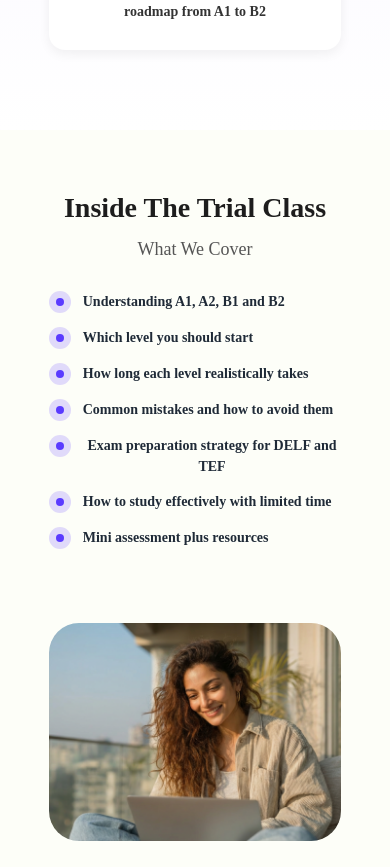
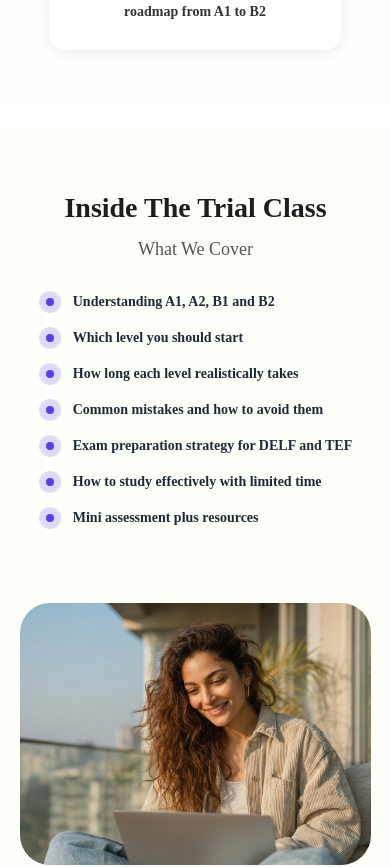
Before and after one commit to createaniket/French-Learning-School, a React (Create React App) app: page / in a window 390 px wide. Shown: the part 5683-6550 px from the top of the page. Built offline with nearby package versions, Linux system fonts and the light colour scheme; a web font is replaced by a local one.

Commit message:
mobile responsive issue fixed

```diff
--- a/src/components/InsideWebinar.css
+++ b/src/components/InsideWebinar.css
@@ -109,5 +109,8 @@
 
 }
 
+.wb_container {
+    width: 90vw;
+}
 
 }
```
